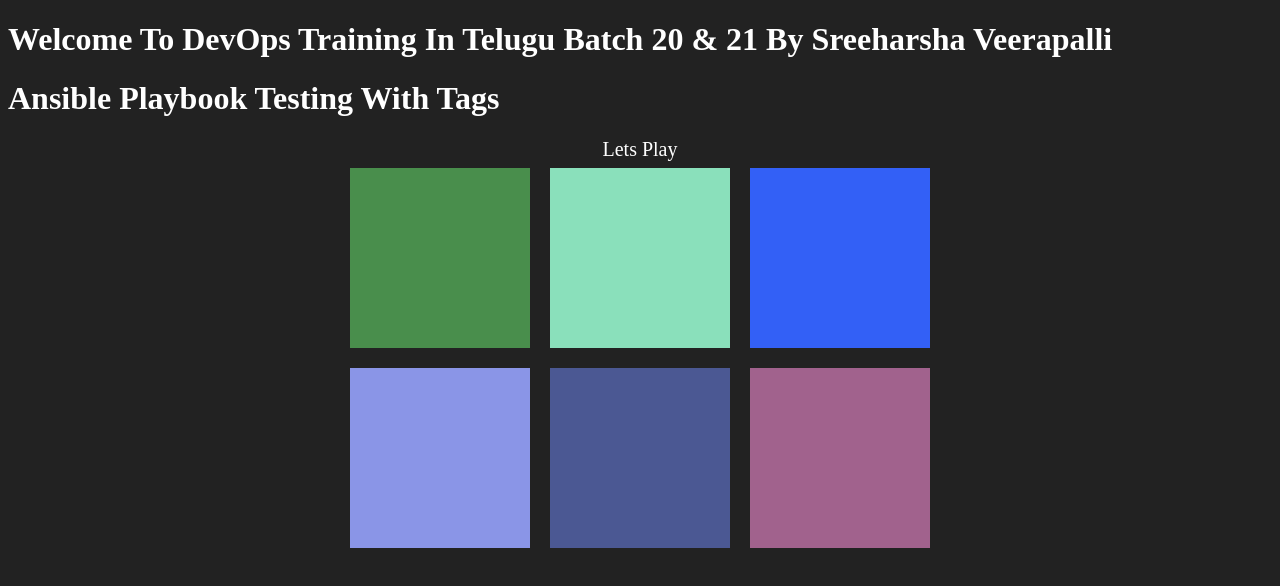
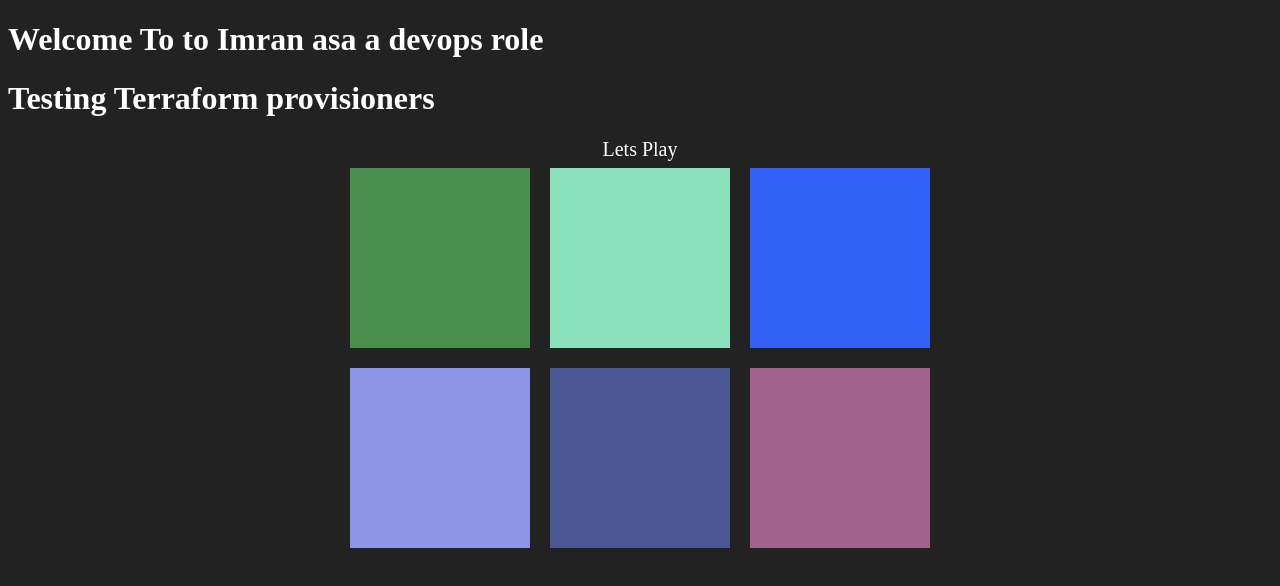
Before and after one commit to Shaikattarimran/docker1, a plain HTML site: page index.html in a window 1280 px wide. Drawn offline with Linux system fonts and the light colour scheme.

Commit message:
Update index.html

```diff
--- a/index.html
+++ b/index.html
@@ -8,8 +8,8 @@
 	<title>Color Game</title>
 </head>
 <body>
-	<h1>Welcome To DevOps Training In Telugu Batch 20 & 21 By Sreeharsha Veerapalli</h1>
-	<h1>Ansible Playbook Testing With Tags</h1>
+	<h1>Welcome To to Imran asa a devops role </h1>
+	<h1>Testing Terraform provisioners</h1>
 	<div id="smallcont">
 		<div></div>
 		<div id="try1">Lets Play</div>
```
